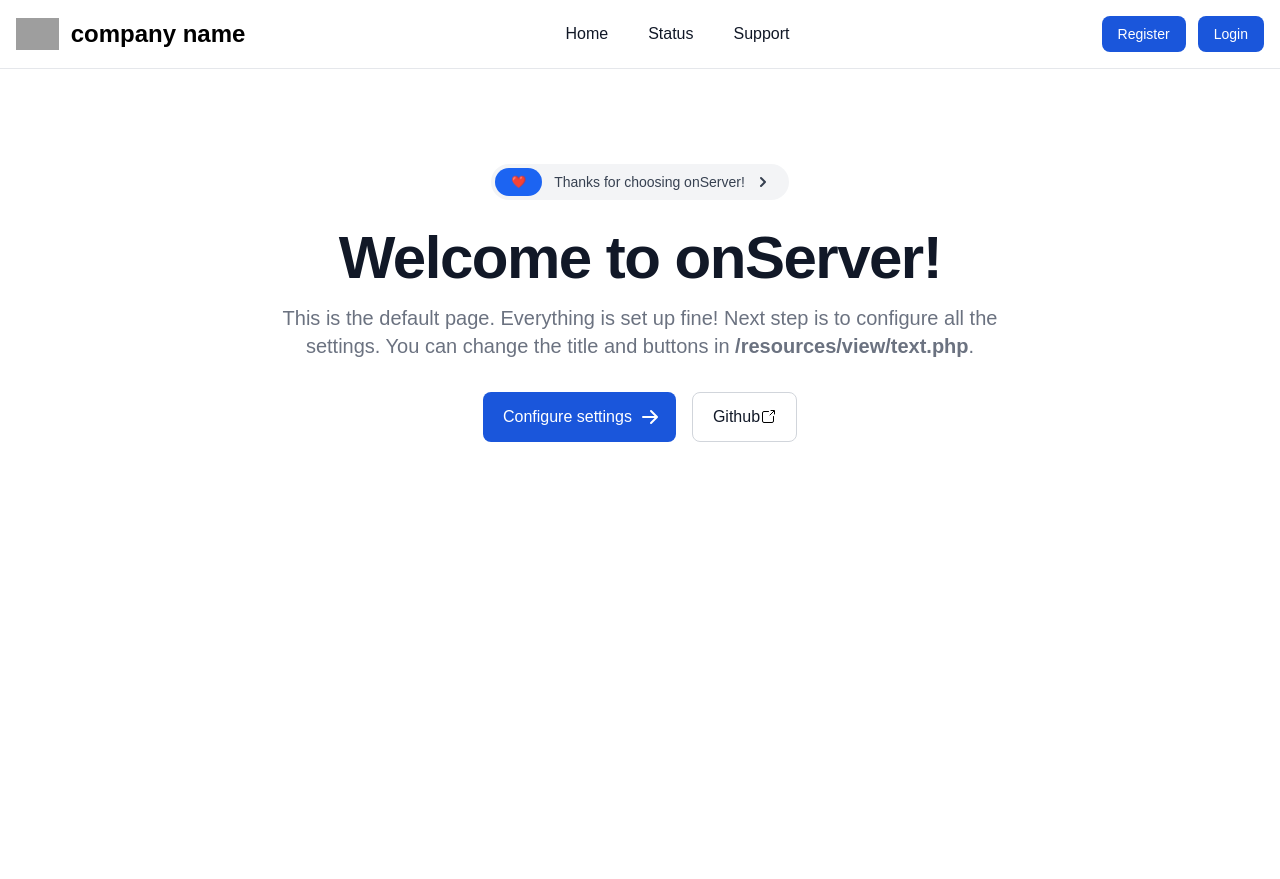
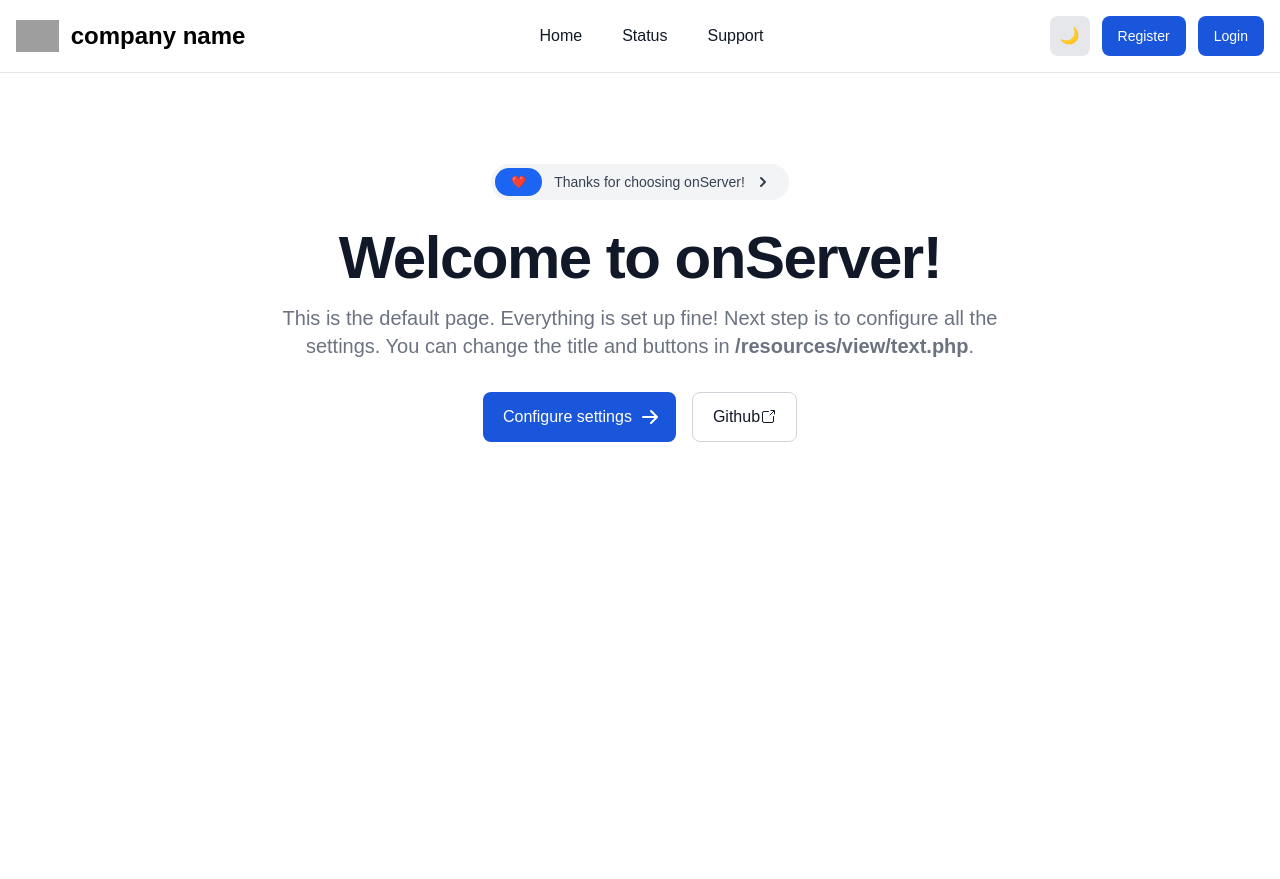
Before and after one commit to Imadev58/onServer, a PHP site: page /onServer/index.php in a window 1280 px wide. Shown: the top 879 px of the page. Run offline with PHP 8.4, Linux system fonts and the light colour scheme; some libraries are stand-ins or nearby versions; grey boxes are pictures that could not be loaded.

Commit message:
Added dark/light theme function

```diff
--- a/index.php
+++ b/index.php
@@ -14,7 +14,7 @@
     <link rel="stylesheet" href="resources/assets/css/flowbite.min.css">
     <script src="https://kit.fontawesome.com/8f24a53a2c.js" crossorigin="anonymous"></script>
 </head>
-<body>
+<body class="bg-white dark:bg-gray-900">
 
 <?php require_once 'resources/view/navbar.php'; ?>
 
@@ -34,7 +34,7 @@
             </a>
             <a href="#" class="inline-flex justify-center items-center py-3 px-5 text-base font-medium text-center text-gray-900 rounded-lg border border-gray-300 hover:bg-gray-100 focus:ring-4 focus:ring-gray-100 dark:text-white dark:border-gray-700 dark:hover:bg-gray-700 dark:focus:ring-gray-800">
             <?php echo BUTTONTEXT2; ?>
-            <svg xmlns="http://www.w3.org/2000/svg" width="1em" height="1em" viewBox="0 0 32 32"><path fill="none" stroke="black" stroke-linecap="round" stroke-linejoin="round" stroke-width="2" d="M22 3h7v7m-1.5-5.5L20 12m-3-7H8a3 3 0 0 0-3 3v16a3 3 0 0 0 3 3h16a3 3 0 0 0 3-3v-9"/></svg>            </a>
+           <svg xmlns="http://www.w3.org/2000/svg" width="1em" height="1em" viewBox="0 0 32 32"><path fill="none" stroke="currentColor" stroke-linecap="round" stroke-linejoin="round" stroke-width="2" d="M22 3h7v7m-1.5-5.5L20 12m-3-7H8a3 3 0 0 0-3 3v16a3 3 0 0 0 3 3h16a3 3 0 0 0 3-3v-9"/></svg>            </a>
         </div>
 </div>
     </div>
--- a/resources/view/footer.php
+++ b/resources/view/footer.php
@@ -1,4 +1,4 @@
-<footer class="bg-white py-8 px-4  z-10 flex justify-content-center align-items-center dark:bg-slate-900 dark:text-white">
+<footer class="bg-transparant py-8 px-4  z-10 flex justify-content-center align-items-center dark:bg-slate-900 dark:text-white">
     <div class="text-sm text-gray-600 dark:text-gray-300"><?php echo FOOTER; ?></div>
     <div class="flex ml-auto gap-4">
         <a href="terms.php" class="text-gray-700 hover:text-gray-900 dark:text-gray-500 hover:dark:text-gray-700">Terms &
--- a/resources/view/navbar.php
+++ b/resources/view/navbar.php
@@ -10,6 +10,9 @@ if (session_status() === PHP_SESSION_NONE) {
       <span class="self-center text-2xl font-semibold whitespace-nowrap dark:text-white"><?php echo COMPANY_NAME; ?></span>
     </a>
     <div class="flex md:order-2 space-x-3 rtl:space-x-reverse">
+      <button id="theme-toggle" type="button" class="flex items-center justify-center w-10 h-10 bg-gray-200 dark:bg-gray-700 text-gray-900 dark:text-gray-400 rounded-lg focus:outline-none focus:ring-2 focus:ring-gray-200 dark:focus:ring-gray-600">
+        <span id="theme-toggle-icon">🌙</span>
+      </button>
       <?php if (isset($_SESSION['user_id'])): ?>
         <a href="<?php echo "http://" . WEBSITE . "/dashboard"; ?>" class="flex items-center text-white bg-blue-700 hover:bg-blue-800 focus:ring-4 focus:outline-none focus:ring-blue-300 font-medium rounded-lg text-sm px-4 py-2 dark:bg-blue-600 dark:hover:bg-blue-700 dark:focus:ring-blue-800">
         <svg xmlns="http://www.w3.org/2000/svg" width="1em" height="1em" viewBox="0 0 24 24"><path fill="white" d="M4 13h6c.55 0 1-.45 1-1V4c0-.55-.45-1-1-1H4c-.55 0-1 .45-1 1v8c0 .55.45 1 1 1m0 8h6c.55 0 1-.45 1-1v-4c0-.55-.45-1-1-1H4c-.55 0-1 .45-1 1v4c0 .55.45 1 1 1m10 0h6c.55 0 1-.45 1-1v-8c0-.55-.45-1-1-1h-6c-.55 0-1 .45-1 1v8c0 .55.45 1 1 1M13 4v4c0 .55.45 1 1 1h6c.55 0 1-.45 1-1V4c0-.55-.45-1-1-1h-6c-.55 0-1 .45-1 1"/></svg> Dashboard
@@ -47,3 +50,34 @@ if (session_status() === PHP_SESSION_NONE) {
     </div>
   </div>
 </nav>
+<script>
+document.addEventListener('DOMContentLoaded', function () {
+    const themeToggle = document.getElementById('theme-toggle');
+    const themeToggleIcon = document.getElementById('theme-toggle-icon');
+
+    if (localStorage.getItem('theme') === 'dark') {
+        document.documentElement.classList.add('dark');
+        themeToggleIcon.textContent = '☀️';
+    } else {
+        document.documentElement.classList.remove('dark');
+        themeToggleIcon.textContent = '🌙';
+    }
+
+    themeToggle.addEventListener('click', function () {
+        document.documentElement.classList.toggle('dark');
+
+        if (document.documentElement.classList.contains('dark')) {
+            localStorage.setItem('theme', 'dark');
+            themeToggleIcon.textContent = '☀️';
+        } else {
+            localStorage.setItem('theme', 'light');
+            themeToggleIcon.textContent = '🌙';
+        }
+    });
+});
+</script>
+<style>
+body.dark {
+    background-color: #111827;
+}
+</style>
```
Also changed, not shown: resources/view/switcher.js (added, +25 -0 lines).
